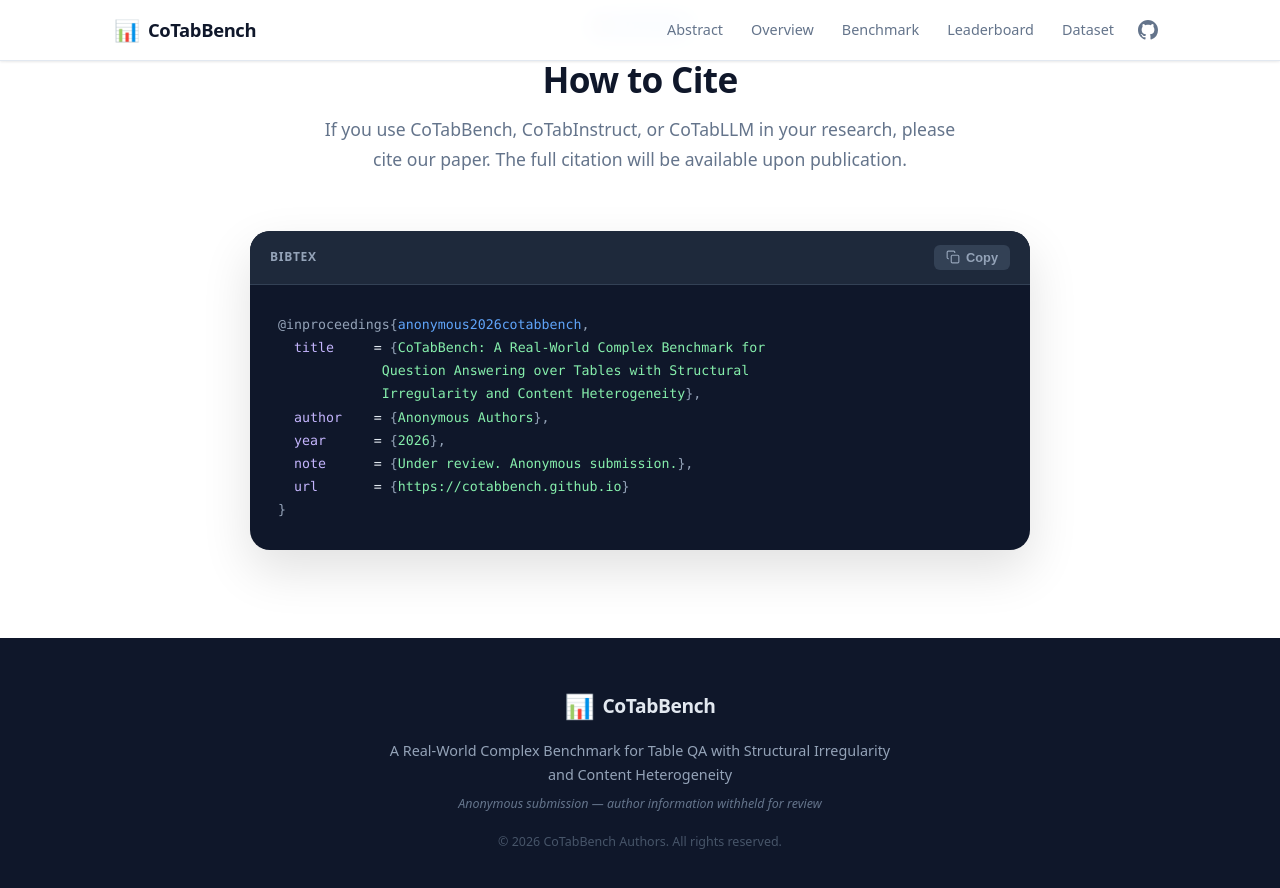
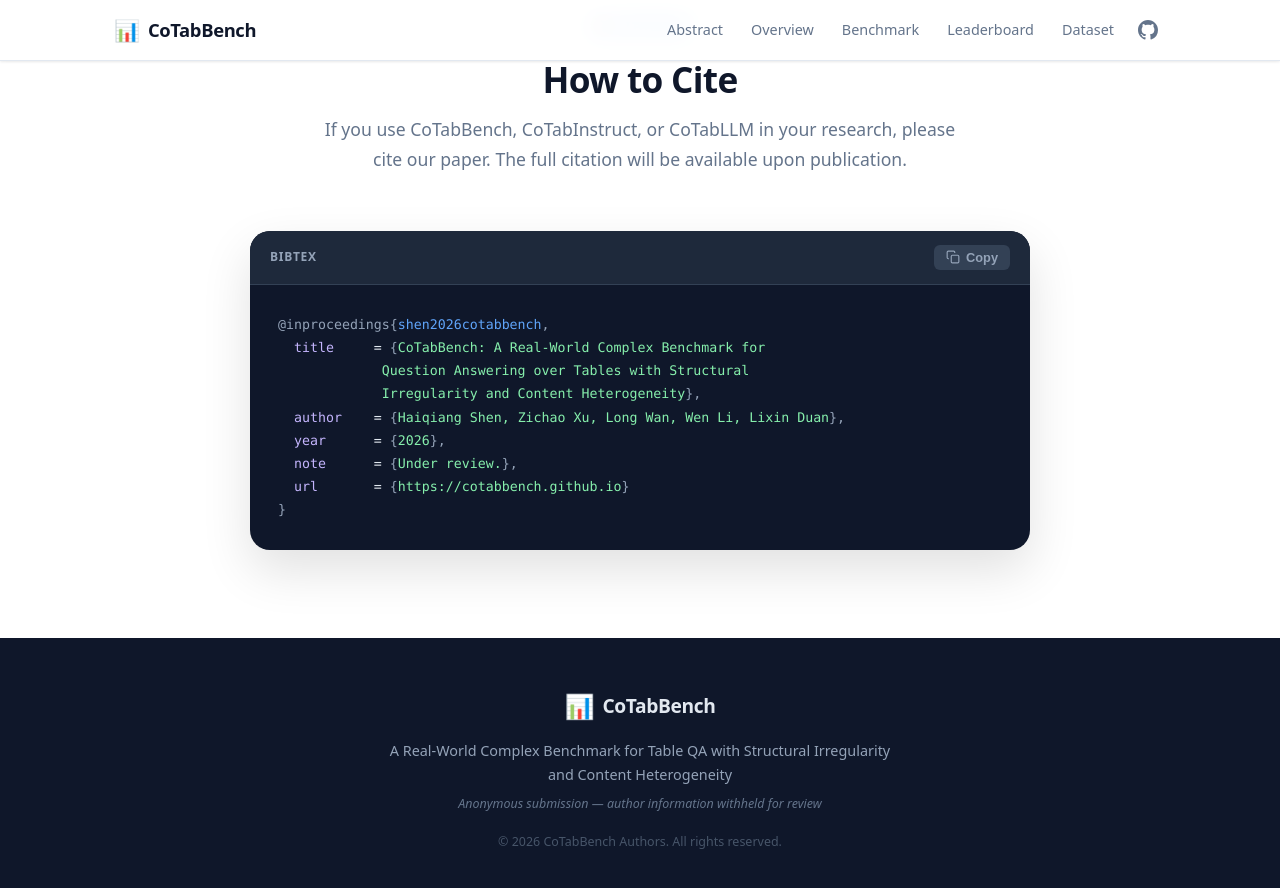
Before and after one commit to CoTabBench/cotabbench.github.io, a Jekyll site: the page built from index.html, in a window 1280 px wide and 900 px high, scrolled down 9802 px. Shown: the top 888 px of the window. Built offline with Jekyll 4.4.1, drawn with Linux system fonts in a browser that asks for light colours; some of the changed text lies outside the part shown.

Commit message:
update authors

```diff
--- a/index.html
+++ b/index.html
@@ -10,7 +10,7 @@ description: "CoTabBench is a large-scale, multi-domain benchmark of native LaTe
 <section class="hero" id="top">
   <div class="container hero-content">
     <div class="hero-eyebrow">
-      📊 Under Anonymous Review
+      📊 Under Review
     </div>
 
     <h1 class="hero-title">CoTabBench</h1>
@@ -725,7 +725,7 @@ description: "CoTabBench is a large-scale, multi-domain benchmark of native LaTe
       {% else %}
       <p>
         All resources will be released upon paper acceptance. Links will be updated here.
-        Resources are withheld during anonymous review.
+        Resources are withheld during review.
       </p>
       {% endif %}
     </div>
@@ -878,13 +878,13 @@ description: "CoTabBench is a large-scale, multi-domain benchmark of native LaTe
           Copy
         </button>
       </div>
-      <div class="citation-code" id="bibtexContent"><span class="bib-brace">@inproceedings{</span><span class="bib-key">anonymous2026cotabbench</span><span class="bib-brace">,</span>
+      <div class="citation-code" id="bibtexContent"><span class="bib-brace">@inproceedings{</span><span class="bib-key">shen2026cotabbench</span><span class="bib-brace">,</span>
   <span class="bib-field">title</span>     = <span class="bib-brace">{</span><span class="bib-value">CoTabBench: A Real-World Complex Benchmark for
              Question Answering over Tables with Structural
              Irregularity and Content Heterogeneity</span><span class="bib-brace">},</span>
-  <span class="bib-field">author</span>    = <span class="bib-brace">{</span><span class="bib-value">Anonymous Authors</span><span class="bib-brace">},</span>
+  <span class="bib-field">author</span>    = <span class="bib-brace">{</span><span class="bib-value">Haiqiang Shen, Zichao Xu, Long Wan, Wen Li, Lixin Duan</span><span class="bib-brace">},</span>
   <span class="bib-field">year</span>      = <span class="bib-brace">{</span><span class="bib-value">2026</span><span class="bib-brace">},</span>
-  <span class="bib-field">note</span>      = <span class="bib-brace">{</span><span class="bib-value">Under review. Anonymous submission.</span><span class="bib-brace">},</span>
+  <span class="bib-field">note</span>      = <span class="bib-brace">{</span><span class="bib-value">Under review.</span><span class="bib-brace">},</span>
   <span class="bib-field">url</span>       = <span class="bib-brace">{</span><span class="bib-value">https://cotabbench.github.io</span><span class="bib-brace">}</span>
 <span class="bib-brace">}</span></div>
     </div>
@@ -897,13 +897,13 @@ description: "CoTabBench is a large-scale, multi-domain benchmark of native LaTe
     var btn = document.getElementById('copyBibtex');
     if (!btn) return;
     btn.addEventListener('click', function () {
-      var raw = `@inproceedings{anonymous2026cotabbench,
+      var raw = `@inproceedings{shen2026cotabbench,
   title  = {CoTabBench: A Real-World Complex Benchmark for
             Question Answering over Tables with Structural
             Irregularity and Content Heterogeneity},
-  author = {Anonymous Authors},
+  author = {Haiqiang Shen, Zichao Xu, Long Wan, Wen Li, Lixin Duan},
   year   = {2026},
-  note   = {Under review. Anonymous submission.},
+  note   = {Under review},
   url    = {https://cotabbench.github.io}
 }`;
       navigator.clipboard.writeText(raw).then(function () {
```
